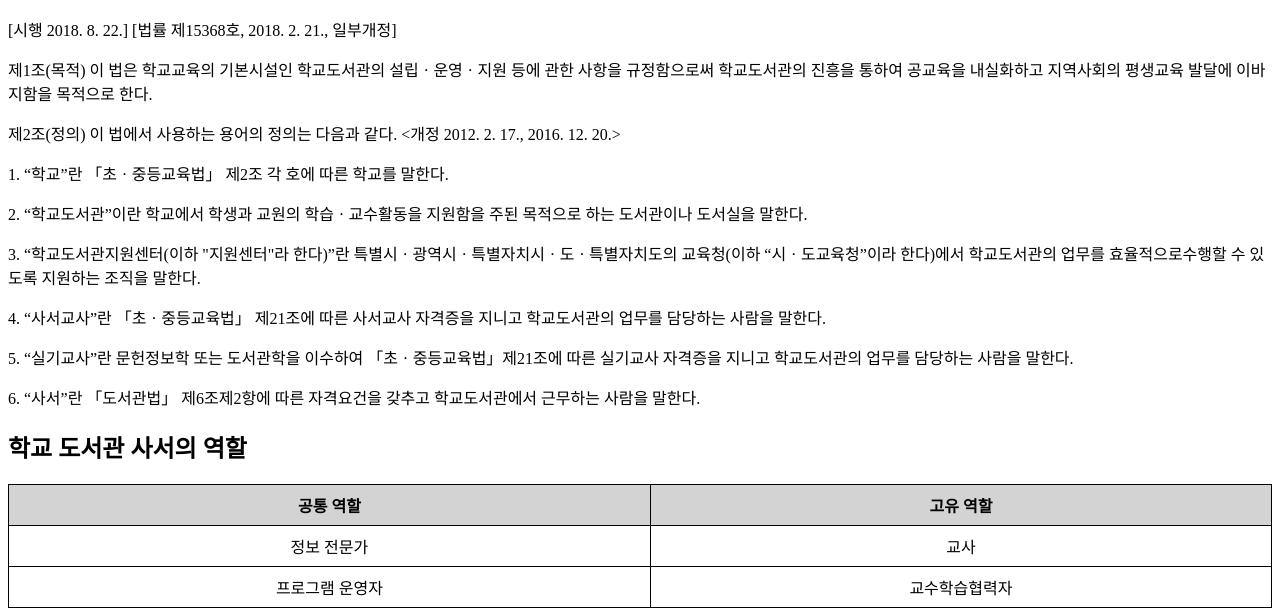
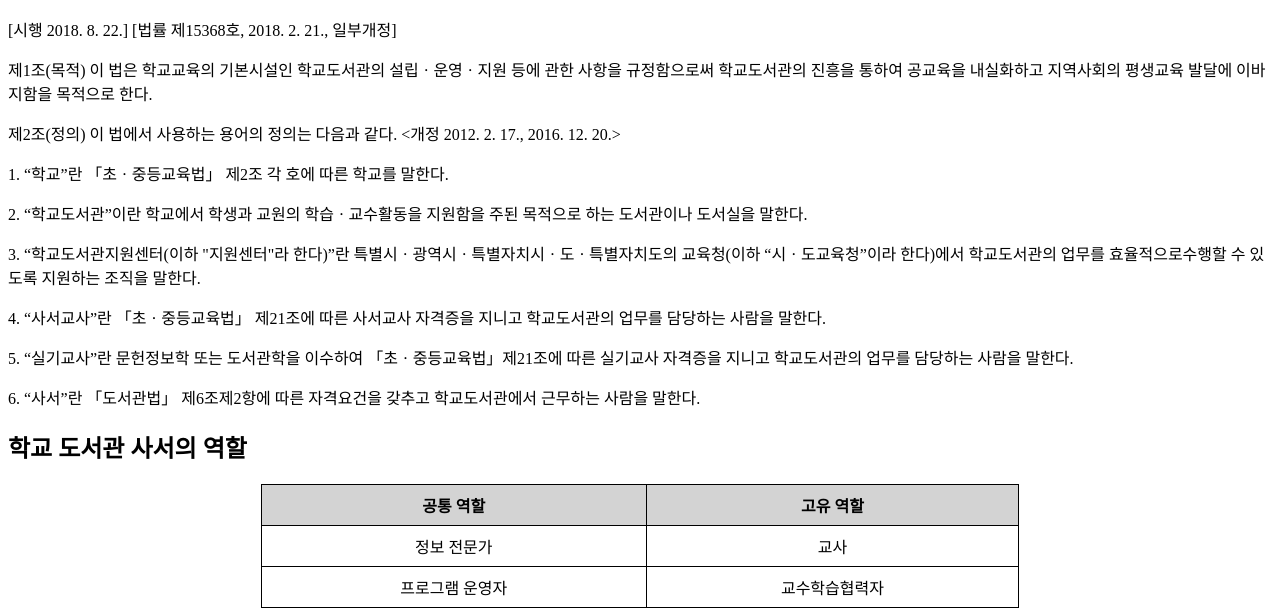
Before and after one commit to whgdmsep/add, a plain HTML site: page index.htm in a window 1280 px wide. Shown: the part 376-992 px from the top of the page. Drawn offline with Linux system fonts and the light colour scheme.

Commit message:
Add files via upload

```diff
--- a/index.htm
+++ b/index.htm
@@ -42,7 +42,7 @@
 
     <h2>학교 도서관 사서의 역할</h2>
 
-    <table style="width:100%">
+   <table style="width:60%; margin: auto;">
         <tr style="background-color:lightgrey">
             <th>공통 역할</th>
             <th>고유 역할</th>
```
